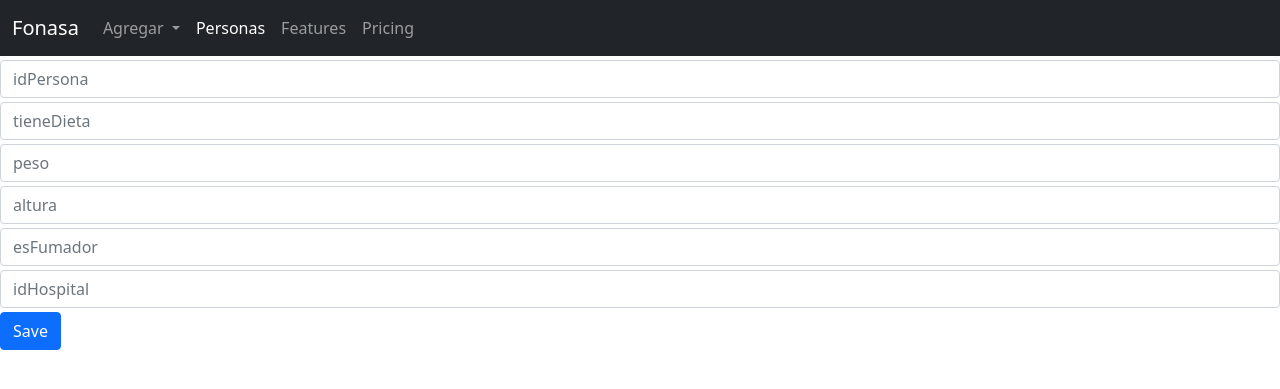
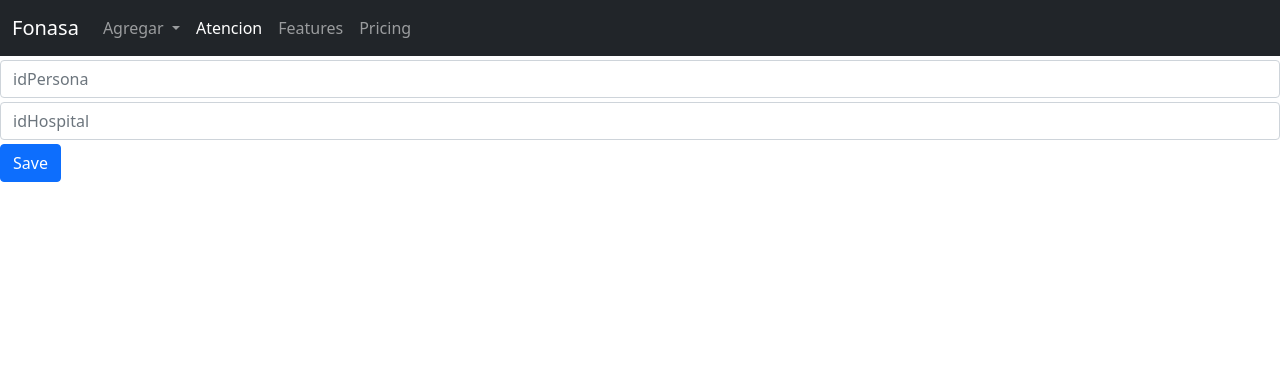
Before and after one commit to renecabrera88/atencion-pacientes, a Flask app: page /add_paciente in a window 1280 px wide. Shown: the top 389 px of the page. Run offline with Flask 2, Linux system fonts and the light colour scheme; some libraries are stand-ins or nearby versions.

Commit message:
Con todos los post y genera prioridad

```diff
--- a/app.py
+++ b/app.py
@@ -3,6 +3,7 @@
 from flask import Flask, flash, render_template, request, redirect, url_for
 from flask_mysqldb import MySQL
 from calculos.calculo import suma
+from middleware.consulta import consultaPaciente
 
 app = Flask ( __name__ )
 #MySQL coneccion
@@ -43,6 +44,9 @@ def add_consulta():
 def add_paciente():
     return render_template('add-paciente.html')
 
+@app.route('/add_atencion')
+def add_atencion():
+    return render_template('add-atencion.html')
 
 @app.route('/add_persona_db', methods=['POST'])
 def add_persona_db():
@@ -128,18 +132,14 @@ def add_paciente_db():
     if request.method == 'POST':
         #Asigna valores a variables extraido de los input del form html
         idPersona = request.form['idPersona']
-        tieneDieta = request.form['tieneDieta']
-        peso = request.form['peso']
-        altura = request.form['altura']
-        esFumador = request.form['esFumador']
         idHospital = request.form['idHospital']
         #prueba llamando funciones
-        prioridad = (suma(peso,altura))
+        prioridad = (suma(10, 5))
         print(prioridad)
         #crea una coneccion y la envia a una variable cur (cursor)
         cur = mysql.connection.cursor()
         #escribe lña consulta sql
-        cur.execute('INSERT INTO paciente (id_persona, tiene_dieta, fumador, id_hospital) VALUES (%s, %s, %s, %s)',(idPersona, tieneDieta, esFumador, idHospital))
+        cur.execute('INSERT INTO paciente (id_persona, id_hospital) VALUES (%s, %s)',(idPersona, idHospital))
         #INSERT INTO `paciente`(`id`, `id_persona`, `tiene_dieta`, `rel_peso_altura`, `fumador`, `estado`, `id_hospital`) VALUES ('[value-1]','[value-2]','[value-3]','[value-4]','[value-5]','[value-6]','[value-7]')
         #ejecuta la coinsulta sql
         mysql.connection.commit()
@@ -150,6 +150,36 @@ def add_paciente_db():
 
 
 
+@app.route('/add_atencion_db', methods=['POST'])
+def add_atencion_db():
+    if request.method == 'POST':
+        #Asigna valores a variables extraido de los input del form html
+        idPaciente = request.form['idPaciente']
+        idConsulta = request.form['idConsulta']
+        observacion = request.form['observacion']
+        estatura = request.form['estatura']
+        peso = request.form['peso']
+        tieneDieta = request.form['tieneDieta']
+        fumador = request.form['fumador']
+        aniosFumador = request.form['aniosfumador']
+        dataPaciente = consultaPaciente(int(idPaciente), idConsulta,estatura, peso, fumador,aniosFumador,tieneDieta, mysql)
+        #prueba llamando funciones
+        #prioridad = (suma(peso,altura))
+        print(dataPaciente)
+        #crea una coneccion y la envia a una variable cur (cursor)
+        ##cur = mysql.connection.cursor()
+        #escribe lña consulta sql
+        ##cur.execute('INSERT INTO paciente (id_paciente, id_consulta, observacion, estatura, peso, tiene_dieta, fumador,) VALUES (%s, %s, %s, %s, %s, %s, %s)',
+        ##(idPaciente, idConsulta, observacion, estatura, peso, tieneDieta, fumador))
+        #INSERT INTO `paciente`(`id`, `id_persona`, `tiene_dieta`, `rel_peso_altura`, `fumador`, `estado`, `id_hospital`) VALUES ('[value-1]','[value-2]','[value-3]','[value-4]','[value-5]','[value-6]','[value-7]')
+        #ejecuta la coinsulta sql
+        ##mysql.connection.commit()
+        #Manda un mensaque flask desde al servidor al frontend, de exito de la transaccion
+        ##flash('El paciente fue agregada fue agregada con exito')
+        #despues de ejecutar la coinsulta sql, redirecciona la web a index
+        return redirect(url_for('Index'))
+
+
 #si el archjivo que arranca es app.py, arranca el server
 if __name__ == '__main__':
     app.run(port = 3000, debug = True )
--- a/calculos/calculo.py
+++ b/calculos/calculo.py
@@ -1,2 +1,6 @@
+
+
 def suma(peso, altura):
+
+
     return (int(peso) + int(altura))
--- a/templates/add-paciente.html
+++ b/templates/add-paciente.html
@@ -8,18 +8,6 @@
 <form action="/add_paciente_db" method="POST">
     <div class="form-group mt-1">
         <input type="number" name='idPersona' placeholder="idPersona" class="form-control">
-    </div>
-    <div class="form-group mt-1">
-        <input type="number" name='tieneDieta' placeholder="tieneDieta" class="form-control">
-    </div>
-    <div class="form-group mt-1">
-        <input type="number" name='peso' placeholder="peso" class="form-control">
-    </div>
-    <div class="form-group mt-1">
-        <input type="number" name='altura' placeholder="altura" class="form-control">
-    </div>
-    <div class="form-group mt-1">
-        <input type="number" name='esFumador' placeholder="esFumador" class="form-control">
     </div>
     <div class="form-group mt-1">
         <input type="number" name='idHospital' placeholder="idHospital" class="form-control">
--- a/templates/layout.html
+++ b/templates/layout.html
@@ -34,7 +34,7 @@
             </li>
 
           <li class="nav-item">
-            <a class="nav-link active" aria-current="page" href="#">Personas</a>
+            <a class="nav-link active" aria-current="page" href="/add_atencion">Atencion</a>
           </li>
           <li class="nav-item">
             <a class="nav-link" href="#">Features</a>
```
Also changed, not shown: middleware/consulta.py (added, +83 -0 lines), templates/add-atencion.html (+8 -8 lines).
